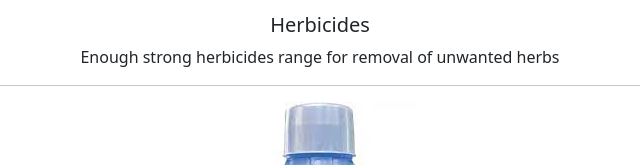
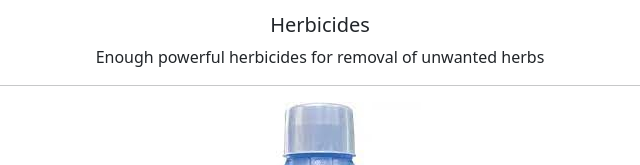
Before and after one commit to meamanparmar/FPO_Work, a plain HTML site: page index.html in a window 1280 px wide. Shown: the part 4455-4620 px from the top of the page, 320-960 px from the left. Drawn offline with nearby package versions, Linux system fonts and the light colour scheme; a script that the page names is missing; a small style sheet from the web is missing.

Commit message:
index.html

```diff
--- a/index.html
+++ b/index.html
@@ -268,7 +268,7 @@
                 <div class="">
                     <img src="/img/herbi.jpg" class="img-fluid mb-3" alt="">
                     <h5>Herbicides</h5>
-                    <p>Enough strong herbicides range for removal of unwanted herbs</p>
+                    <p>Enough powerful herbicides  for removal of unwanted herbs</p>
                 </div>
                 <hr>
                 <div class="">
```
